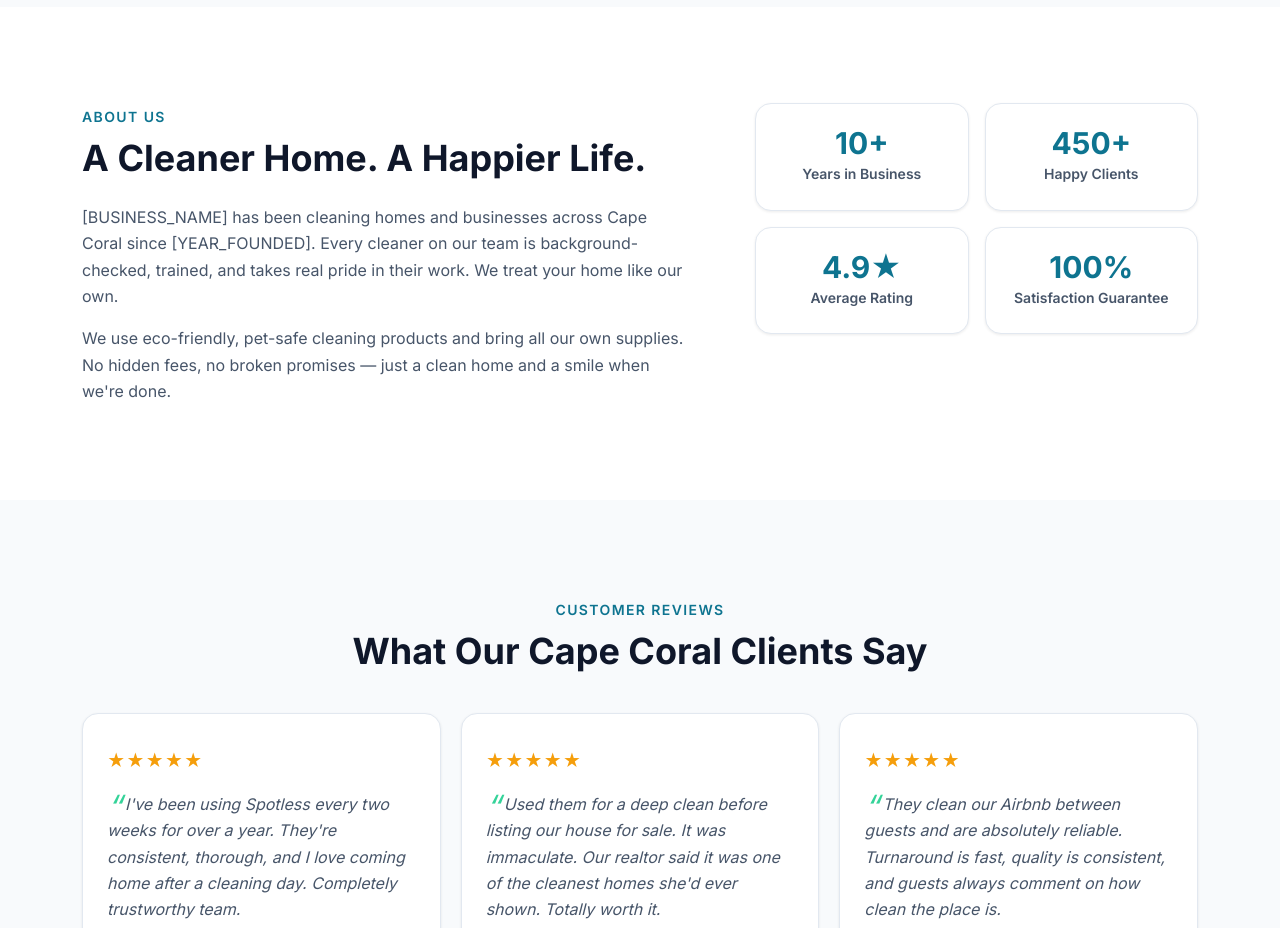
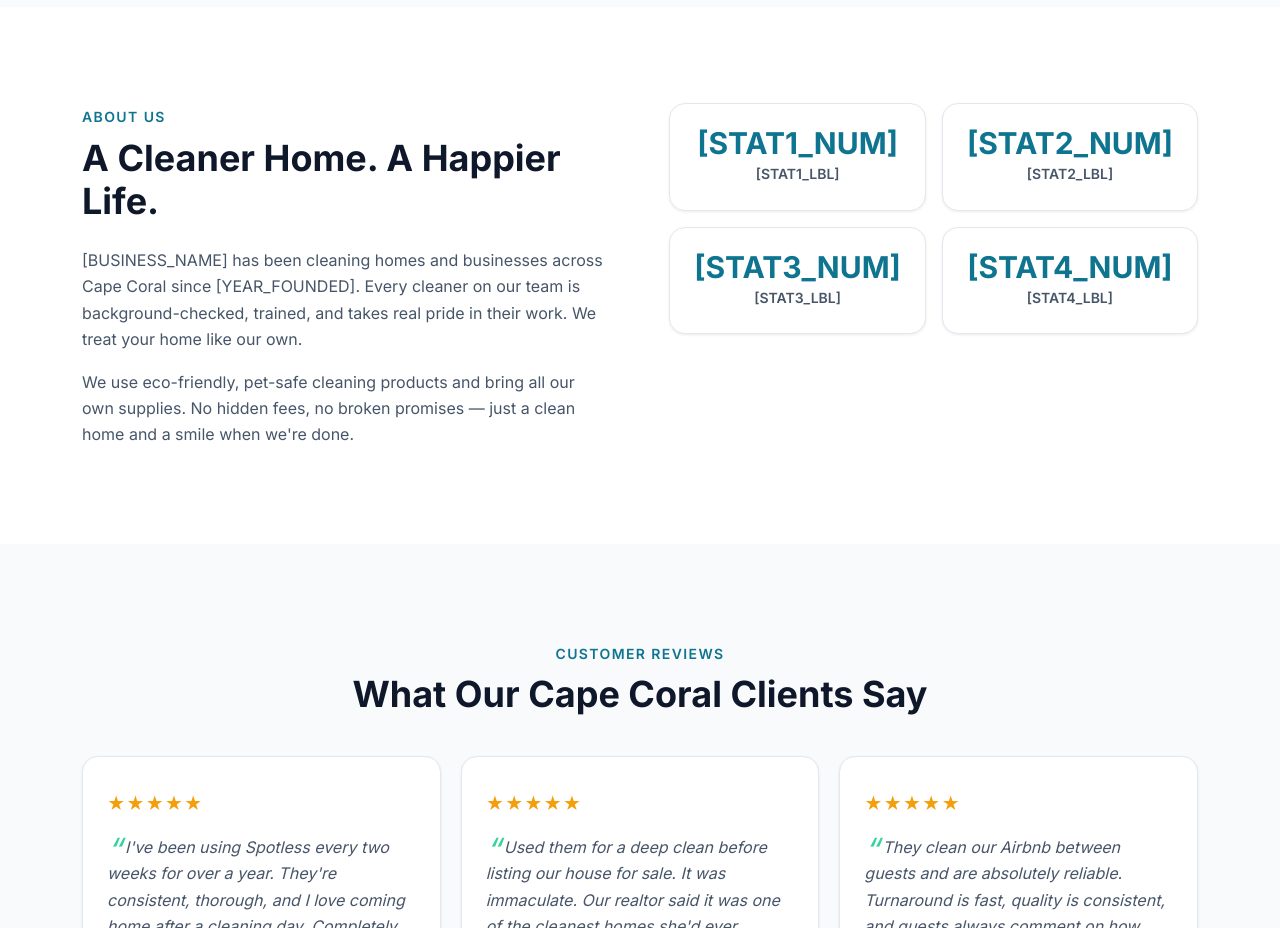
Before and after one commit to MeanderWeb/template-cleaning, a plain HTML site: page index.html in a window 1280 px wide. Shown: the part 1540-2468 px from the top of the page. Drawn offline with Linux system fonts and the light colour scheme.

Commit message:
Tokenize stats section for dynamic generation

```diff
--- a/index.html
+++ b/index.html
@@ -160,20 +160,20 @@
     <div class="about-stats">
       <div class="stats-grid">
         <div class="stat-card">
-          <div class="stat-num">10+</div>
-          <div class="stat-lbl">Years in Business</div>
+          <div class="stat-num">[STAT1_NUM]</div>
+          <div class="stat-lbl">[STAT1_LBL]</div>
         </div>
         <div class="stat-card">
-          <div class="stat-num">450+</div>
-          <div class="stat-lbl">Happy Clients</div>
+          <div class="stat-num">[STAT2_NUM]</div>
+          <div class="stat-lbl">[STAT2_LBL]</div>
         </div>
         <div class="stat-card">
-          <div class="stat-num">4.9★</div>
-          <div class="stat-lbl">Average Rating</div>
+          <div class="stat-num">[STAT3_NUM]</div>
+          <div class="stat-lbl">[STAT3_LBL]</div>
         </div>
         <div class="stat-card">
-          <div class="stat-num">100%</div>
-          <div class="stat-lbl">Satisfaction Guarantee</div>
+          <div class="stat-num">[STAT4_NUM]</div>
+          <div class="stat-lbl">[STAT4_LBL]</div>
         </div>
       </div>
     </div>
```
